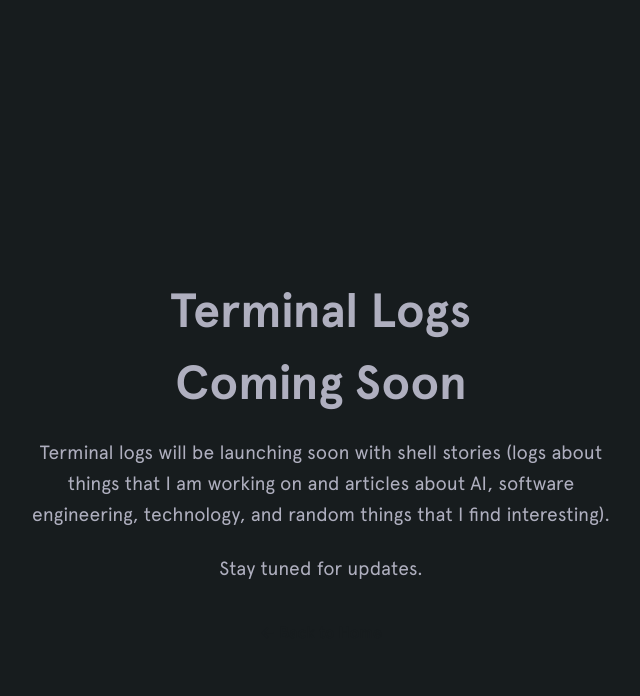
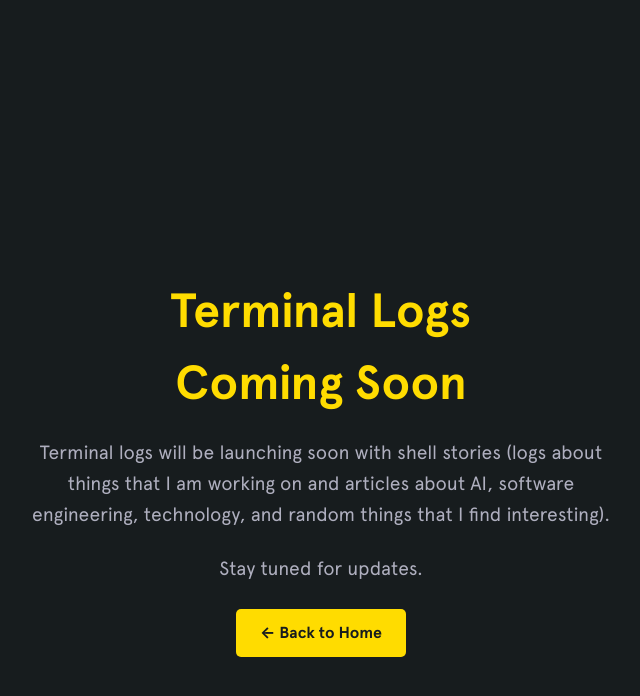
Before and after one commit to vmc99/personal-website, a Jekyll site: the page built from terminal-logs.html, in a window 1280 px wide. Shown: the top 696 px of the page, without its empty margins (319-959 px from the left). Built offline with Jekyll 4.4.1, drawn with Linux system fonts in a browser that asks for light colours; nearby versions of some CDN libraries.

Commit message:
Update terminal-logs.html

```diff
--- a/terminal-logs.html
+++ b/terminal-logs.html
@@ -29,7 +29,7 @@ title: Coming Soon
 .coming-soon h1 {
   font-size: 3rem;
   margin-bottom: 1rem;
-  color: var(--blue);
+  color: #007bff;
 }
 
 .coming-soon p {
@@ -41,7 +41,7 @@ title: Coming Soon
 .back-link {
   display: inline-block;
   padding: 0.75rem 1.5rem;
-  background: var(--blue);
+  background: #007bff;
   color: white;
   text-decoration: none;
   border-radius: 5px;
@@ -49,21 +49,21 @@ title: Coming Soon
 }
 
 .back-link:hover {
-  background: var(--dark-blue);
+  background: #0056b3;
   transform: translateY(-2px);
 }
 
 /* Dark theme adjustments */
 body.night .coming-soon h1 {
-  color: var(--yellow);
+  color: #ffdc00;
 }
 
 body.night .back-link {
-  background: var(--yellow);
-  color: var(--bg-color);
+  background: #ffdc00;
+  color: #171c1e;
 }
 
 body.night .back-link:hover {
-  background: var(--off-white);
+  background: #e7e7e7;
 }
 </style>
```
